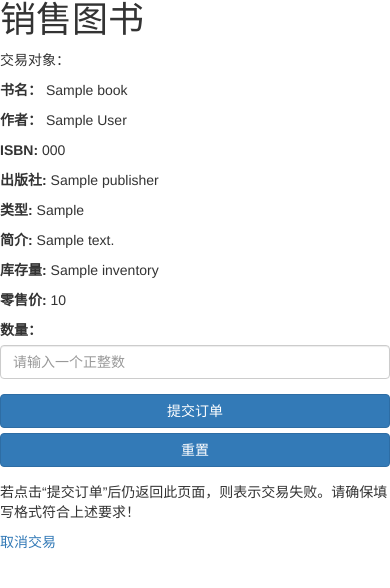
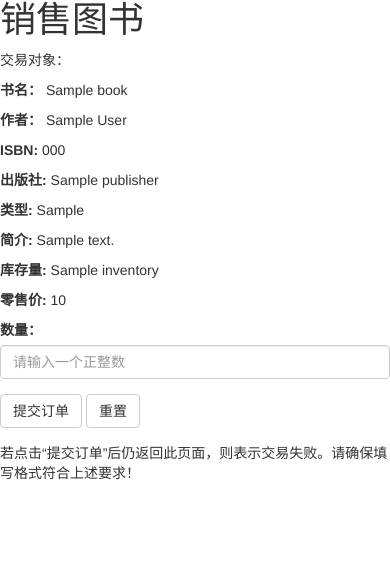
Before and after one commit to jqdai/bookstore_management_system, a Django app: template bookstore/templates/bookstore/sell_book.html in a window 390 px wide. Shown: the part 92-680 px from the top of the page. Run offline with Django 3.2, Linux system fonts and the light colour scheme; the template is opened without the code that fills it: most values are stand-ins (such as "Sample title", 1, 10 or a date in 2020).

Commit message:
Update sell_book.html

```diff
--- a/bookstore/templates/bookstore/sell_book.html
+++ b/bookstore/templates/bookstore/sell_book.html
@@ -8,7 +8,7 @@
             <h2>交易成功</h2>
         </div>
     {% endif %}
-    <form method="POST" role="form" class="form-horizontal">
+    <form method="POST" role="form" class="form-inline">
         {% csrf_token %}
         <h1>销售图书</h1>
         <p>交易对象：</p>
@@ -22,22 +22,16 @@
         <p><strong>零售价:</strong> {{ book.price }}</p>
 
         <div class="form-group">
-            <label for="id_amount" class="col-md-3 control-label">数量：</label>
-            <div class="col-md-9">
-                <input type="text" class="form-control" id="id_amount" required name="amount" placeholder="请输入一个正整数">
-            </div>
+            <label for="id_amount">数量：</label>
+            <input type="text" class="form-control" id="id_amount" required name="amount" placeholder="请输入一个正整数">
         </div>
 
         <div class="form-group">
-            <div class="col-md-4 col-md-offset-4">
-                <button class="btn btn btn-primary btn-block" type="submit">提交订单</button>
-                <button class="btn btn btn-primary btn-block" type="reset">重置</button>
-            </div>
+            <button class="btn btn-default" type="submit">提交订单</button>
+            <button class="btn btn-default" type="reset">重置</button>
         </div>
     </form>
     <p>若点击“提交订单”后仍返回此页面，则表示交易失败。请确保填写格式符合上述要求！</p>
-
-    <a href="{% url 'related_transaction' book.id %}">取消交易</a>
 
     {% if messages %}
     <script>
```
